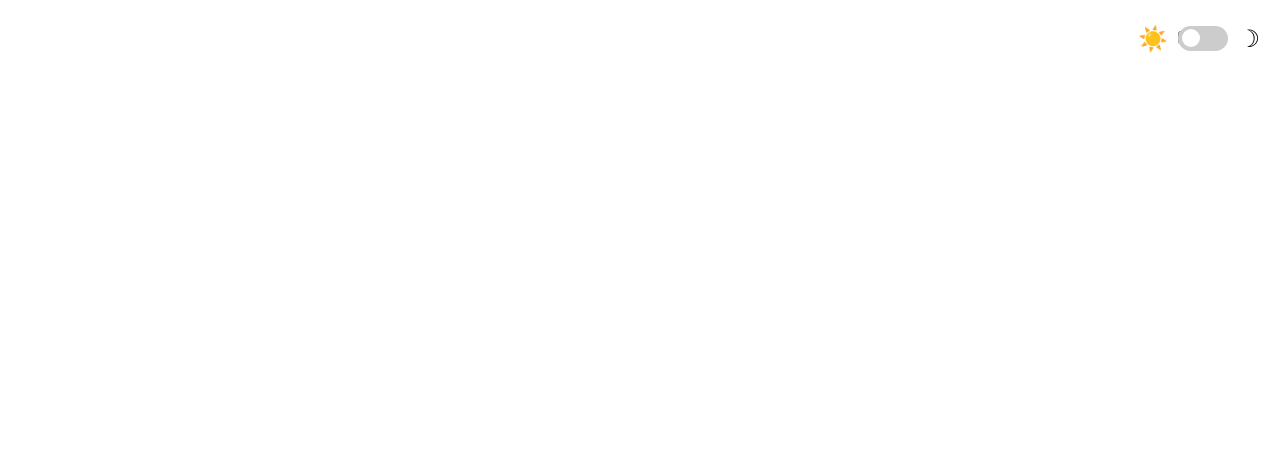
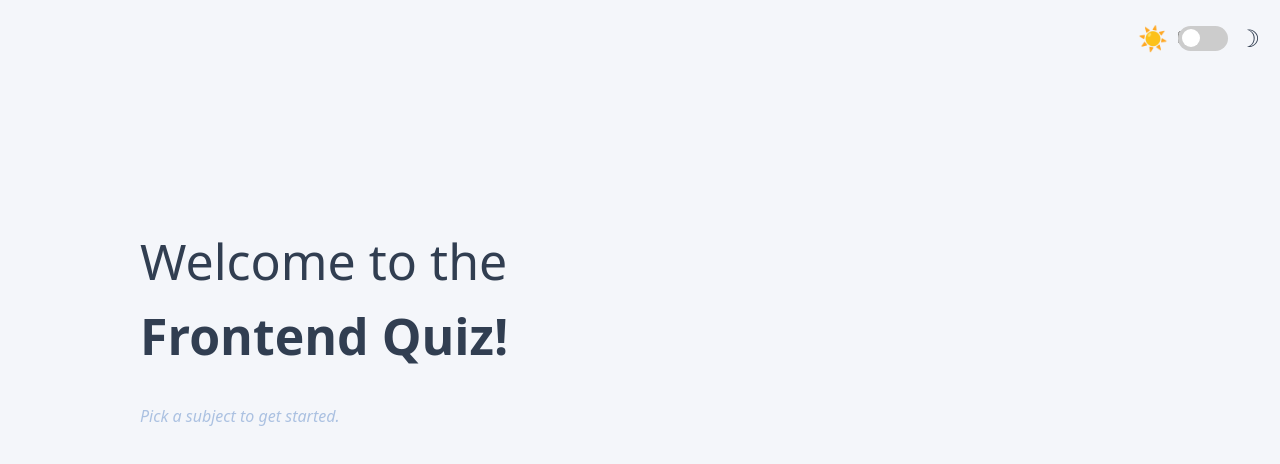
Before and after one commit to LukaKoridze13/g5-quizz-app, a React (Vite) app: page / in a window 1280 px wide. Shown: the top 464 px of the page. Built offline with nearby package versions, Linux system fonts and the light colour scheme.

Commit message:
Merge branch 'main' into luka-kaxniashvili

```diff
--- a/package.json
+++ b/package.json
@@ -7,7 +7,8 @@
     "dev": "vite",
     "build": "vite build",
     "lint": "eslint .",
-    "preview": "vite preview"
+    "preview": "vite preview",
+     "serve": "vite preview"
   },
   "dependencies": {
     "@tailwindcss/vite": "^4.0.8",
@@ -25,6 +26,6 @@
     "eslint-plugin-react-hooks": "^5.0.0",
     "eslint-plugin-react-refresh": "^0.4.18",
     "globals": "^15.14.0",
-    "vite": "^6.1.0"
+    "vite": "^6.1.1"
   }
 }
--- a/src/App.css
+++ b/src/App.css
@@ -1,11 +1,17 @@
 :root {
-    --bg: #fff;
-    --text: #000;
+  --bg: rgba(244, 246, 250, 1);
+  --text: rgba(49, 62, 81, 1);
 }
+p{
+  color: rgba(171, 193, 225, 1);
+  font-size: 16px;
+  font-style: italic;
 
+  margin-top: 30px;
+}
 .dark {
-    --bg: #121212;
-    --text: #fff;
+  --bg: rgba(49, 62, 81, 1);
+  --text: rgba(255, 255, 255, 1);
 }
 
 body {
@@ -17,7 +23,7 @@
 .toggle-container {
   display: flex;
   align-items: center;
-    gap: 10px; /* Space between elements */
+  gap: 10px;
   position: fixed;
   top: 20px;
   right: 20px;
@@ -61,3 +67,12 @@
 input:checked + .slider:before {
   transform: translateX(24px);
 }
+
+.maincontainer {
+
+  top: 224px;
+  left: 140px;
+  justify-content: space-between;
+    position: absolute;
+
+}
--- a/src/App.jsx
+++ b/src/App.jsx
@@ -1,9 +1,10 @@
-
 import React, { useState, useEffect } from "react";
 import "./App.css";
 
 const ThemeToggle = () => {
-  const [darkMode, setDarkMode] = useState(() => localStorage.getItem("theme") === "dark");
+  const [darkMode, setDarkMode] = useState(
+    () => localStorage.getItem("theme") === "dark"
+  );
 
   useEffect(() => {
     document.body.classList.toggle("dark", darkMode);
@@ -11,13 +12,32 @@ const ThemeToggle = () => {
   }, [darkMode]);
 
   return (
+    <div>
       <div className="toggle-container">
         <h1 className="icon">☀</h1>
         <label className="switch">
-        <input type="checkbox" checked={darkMode} onChange={() => setDarkMode((prev) => !prev)} />
+          <input
+            type="checkbox"
+            checked={darkMode}
+            onChange={() => setDarkMode((prev) => !prev)}
+          />
           <span className="slider"></span>
         </label>
         <h1 className="icon">☽</h1>
+      </div>
+      <div className="maincontainer">
+        <h2
+          style={{
+            width: "400px",
+          }}
+        >
+          <h1 style={{ fontSize: "50px" }}>
+            Welcome to the{" "}
+            <span style={{ fontWeight: "bold" }}>Frontend Quiz!</span>
+          </h1>
+          <p style={{}}>Pick a subject to get started.</p>
+        </h2>
+      </div>
     </div>
   );
 };
```
Also changed, not shown: public/Ellipse 9.png (added), 1 other file (tests, documents, lock files or other folders). Lines whose indentation alone changed are shown as unchanged.
